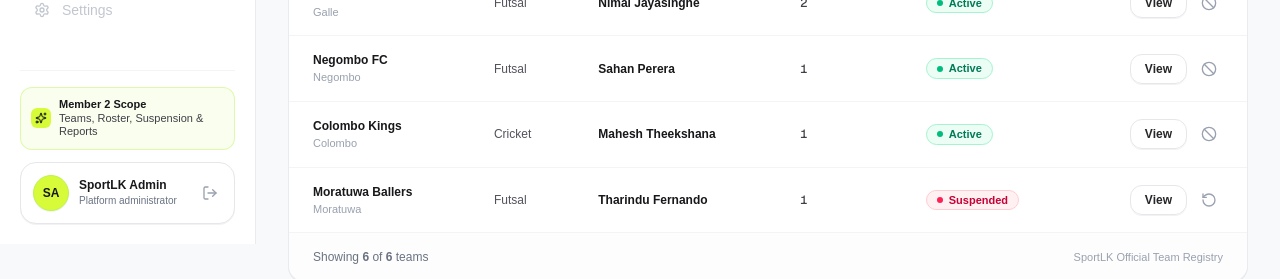
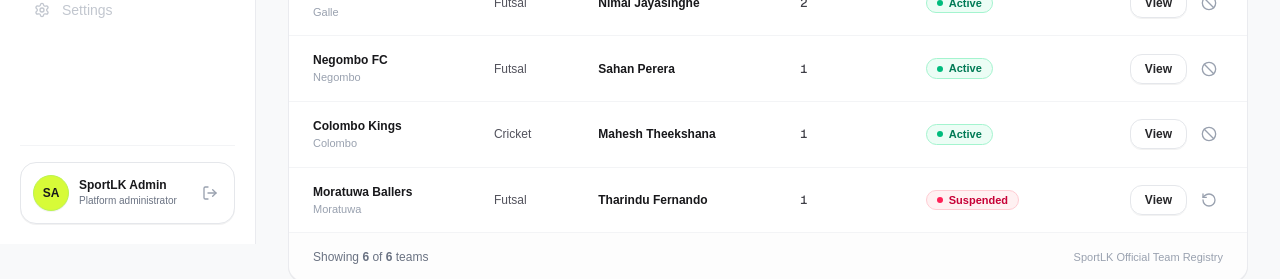
Before and after one commit to SportLK/web-admin-frontend, a Next.js app: page / in a window 1280 px wide. Shown: the part 556-835 px from the top of the page. Built offline with nearby package versions, Linux system fonts and the light colour scheme; no server answers.

Commit message:
Update Sidebar.tsx

```diff
--- a/components/Sidebar.tsx
+++ b/components/Sidebar.tsx
@@ -16,7 +16,6 @@ import {
   Bell,
   Settings,
   LogOut,
-  Sparkles,
 } from 'lucide-react';
 
 export const Sidebar: React.FC = () => {
@@ -121,17 +120,8 @@ export const Sidebar: React.FC = () => {
         </nav>
       </div>
 
-      {/* Member 2 Badge & Admin Profile */}
-      <div className="space-y-3 pt-4 border-t border-gray-100">
-        <div className="bg-lime-50/70 border border-lime-200/80 rounded-xl p-2.5 flex items-center gap-2">
-          <div className="w-5 h-5 rounded-md bg-[#D7FB38] flex items-center justify-center text-zinc-950 shrink-0">
-            <Sparkles className="w-3 h-3 text-zinc-950" />
-          </div>
-          <div className="text-[11px] leading-tight text-zinc-700">
-            <span className="font-bold text-zinc-900 block">Member 2 Scope</span>
-            Teams, Roster, Suspension & Reports
-          </div>
-        </div>
+      {/* Admin Profile */}
+      <div className="pt-4 border-t border-gray-100">
 
         {/* Admin User Card (from Figma) */}
         <div className="bg-white border border-gray-200 rounded-2xl p-3 flex items-center justify-between shadow-2xs hover:border-gray-300 transition-colors">
```
